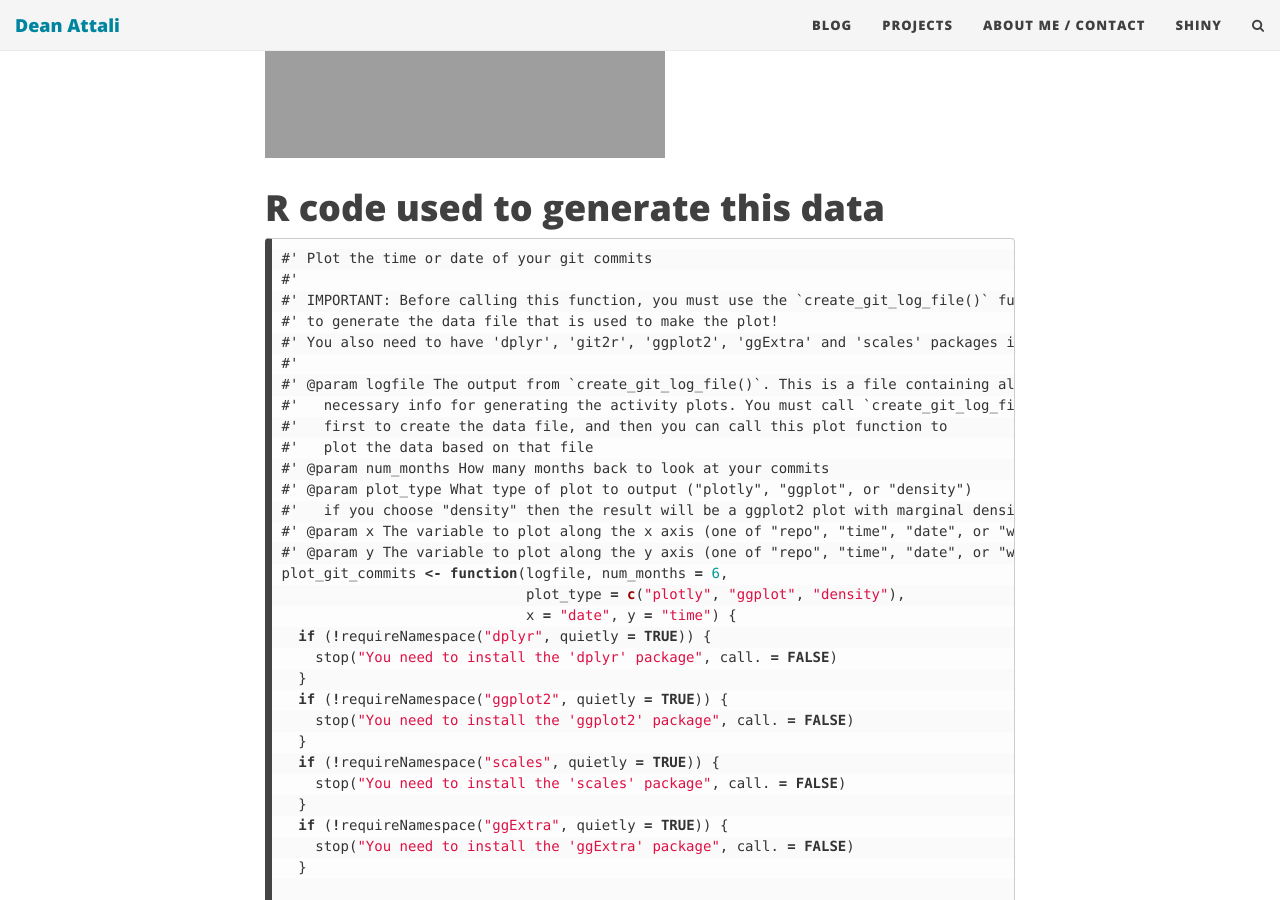
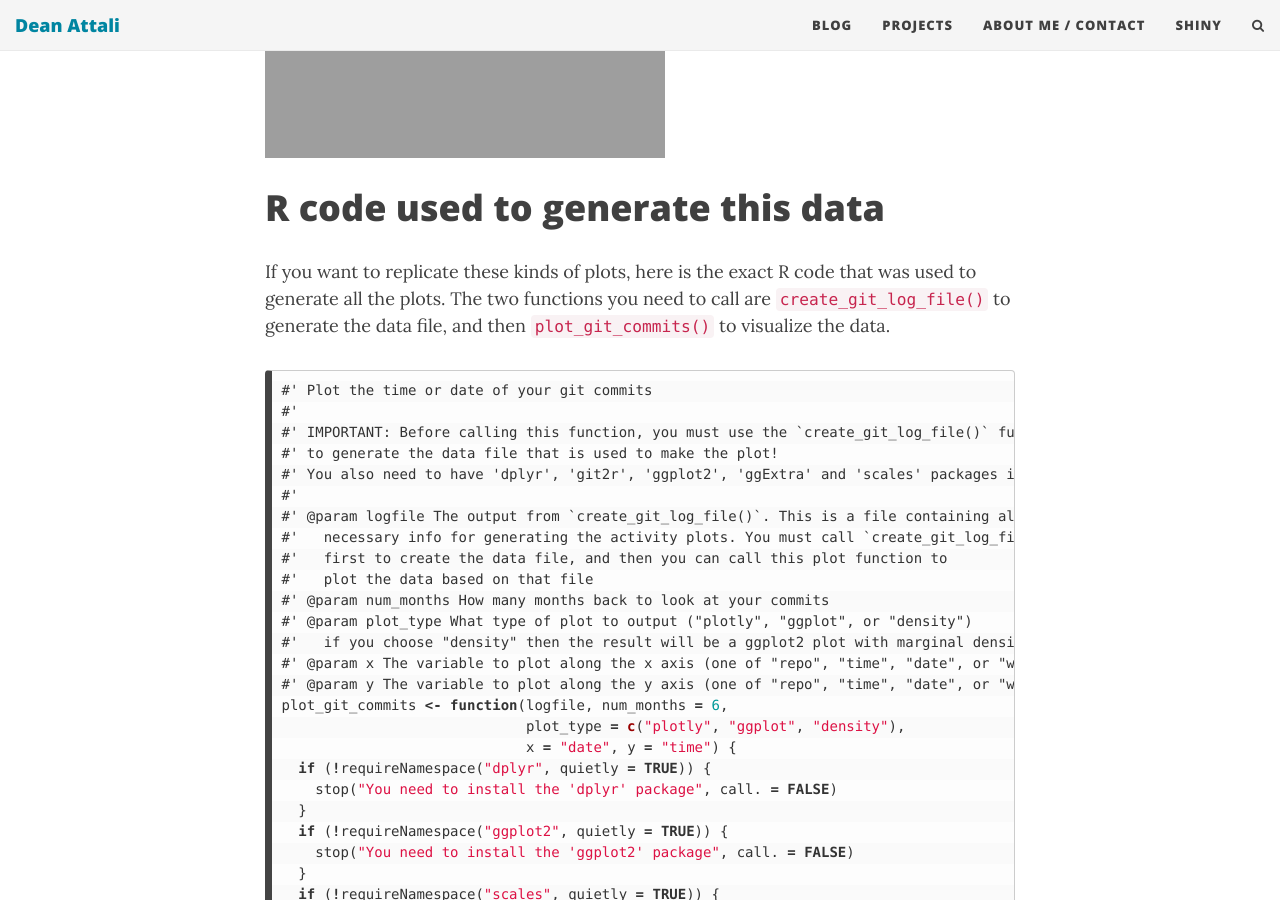
Before and after one commit to daattali/daattali.github.io, a Jekyll site: the page built from 2016-08-18-visualize-git-commits-time.md, in a window 1280 px wide and 900 px high, scrolled down 5506 px. Built offline with Jekyll 4.4.1, drawn with Linux system fonts in a browser that asks for light colours; nearby versions of some CDN libraries; comment, search, counter and statistics services are not loaded.

Commit message:
Update 2016-08-18-visualize-git-commits-time.md

````diff
--- a/2016-08-18-visualize-git-commits-time.md
+++ b/2016-08-18-visualize-git-commits-time.md
@@ -97,6 +97,8 @@ But what's amazing is that if you look at Hadley, he seems to be such a good tim
 [![Hadley day of week]({{ site.url }}/img/blog/git-commits-time/hadley-days.png)]({{ site.url }}/img/blog/git-commits-time/hadley-days.png)
 
 # R code used to generate this data {#code}
+
+If you want to replicate these kinds of plots, here is the exact R code that was used to generate all the plots. The two functions you need to call are `create_git_log_file()` to generate the data file, and then `plot_git_commits()` to visualize the data.
 
 ```r
 #' Plot the time or date of your git commits
````
